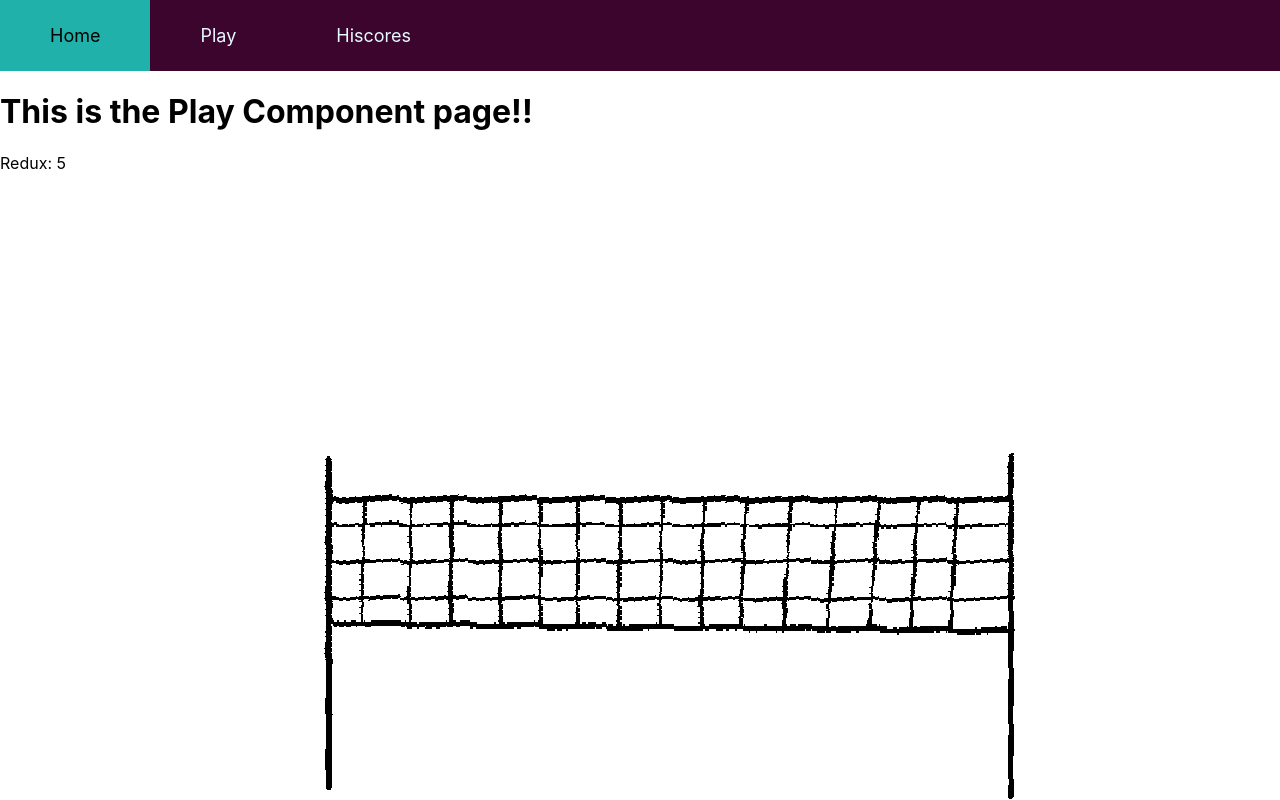
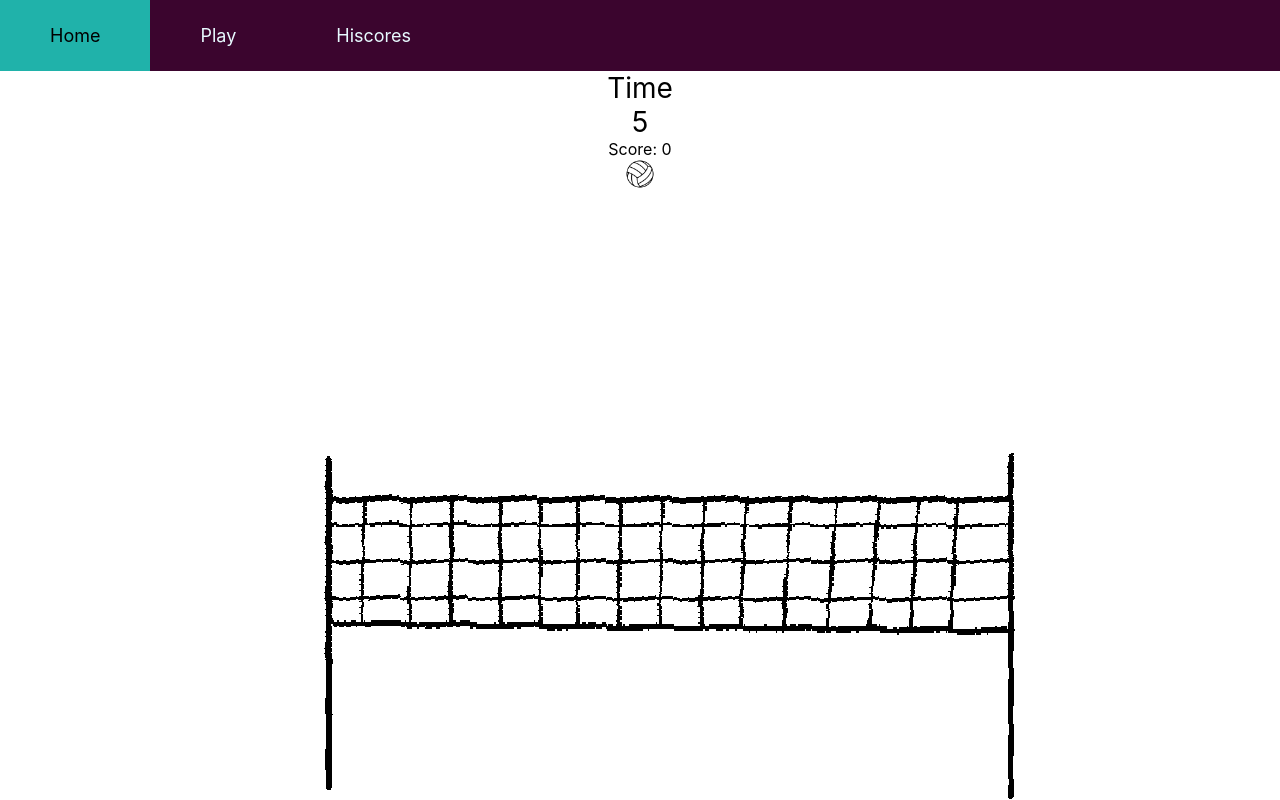
Before and after one commit to nicholas-wilson/react-redux-project, a React (Create React App) app in the folder react-redux-project/: page /play in a window 1280 px wide. Built offline with nearby package versions, Linux system fonts and the light colour scheme.

Commit message:
added components for score and volleyball

```diff
--- a/react-redux-project/src/App.css
+++ b/react-redux-project/src/App.css
@@ -54,3 +54,11 @@ a {
   left: 25%;
   bottom: 0%;
 }
+
+.Play {
+  text-align:center;
+}
+
+.Timer {
+  font-size: 28px;
+}
--- /dev/null
+++ b/react-redux-project/src/actions/index.js
@@ -0,0 +1,11 @@
+export const incrementTime = ()=> {
+  return {
+    type: "INCREMENT_TIME"
+  }
+}
+
+export const incrementScore = ()=> {
+  return {
+    type: "INCREMENT_SCORE"
+  }
+}
--- a/react-redux-project/src/components/Play.js
+++ b/react-redux-project/src/components/Play.js
@@ -1,20 +1,34 @@
 import React, {Component} from 'react';
 import VolleyBallNet from './VolleyballNet';
 import Timer from './Timer';
+import Score from './Score';
+import Volleyball from './Volleyball';
+import {incrementScore} from '../actions';
+import { connect } from "react-redux";
 
 class Play extends Component {
+
 
   render() {
 
     return (
       <div className="Play">
-        <h1>This is the Play Component page!!</h1>
-        {/* I need a volleyball that will be moved around */}
-        <Timer/>
+        <div className="ScoreTimeContainer">
+          <Timer/>
+          <Score score="0"/>
+        </div>
+        <Volleyball size="30" increaseScore={this.props.increaseScore}/>
+        {/*props for volleyball xPos={} yPos={} size={} */}
         <VolleyBallNet/>
       </div>
     )
   }
 }
 
-export default Play
+const mapDispatchToProps = (dispatch)=> {
+  return {
+    increaseScore: () => dispatch(incrementScore)
+  }
+}
+
+export default connect(null, mapDispatchToProps)(Play)
--- /dev/null
+++ b/react-redux-project/src/components/Score.js
@@ -0,0 +1,11 @@
+import React, {Component} from 'react';
+
+class Score extends Component {
+  render() {
+    return (
+      <div className="Score">Score: {this.props.score}</div>
+    )
+  }
+}
+
+export default Score
--- a/react-redux-project/src/components/Timer.js
+++ b/react-redux-project/src/components/Timer.js
@@ -16,7 +16,8 @@ class Timer extends Component {
   render() {
     return (
       <div className="Timer">
-        Redux: {this.props.time}
+        Time<br/>
+        {this.props.time}
       </div>
     )
   }
@@ -30,7 +31,7 @@ const mapStateToProps = (state) => {
 
 const mapDispatchToProps = (dispatch) => {
   return {
-    tick: () => dispatch({type: 'INCREMENT'})
+    tick: () => dispatch({type: 'INCREMENT_TIME'})
   }
 }
 
--- /dev/null
+++ b/react-redux-project/src/components/Volleyball.js
@@ -0,0 +1,13 @@
+import React, { Component } from "react";
+import volleyball from "../images/volleyball.png";
+
+class Volleyball extends Component {
+
+  render() {
+    return(
+      <img src={volleyball} alt="Volleyball" width={this.props.size} height={this.props.size}/>
+    )
+  }
+}
+
+export default Volleyball
--- a/react-redux-project/src/reducers/rootReducer.js
+++ b/react-redux-project/src/reducers/rootReducer.js
@@ -2,6 +2,7 @@ import {combineReducers} from "redux";
 
 const rootReducer = combineReducers({
   time: timeReducer,
+  score: scoreReducer,
 })
 
 export default rootReducer;
@@ -9,10 +10,20 @@ export default rootReducer;
 function timeReducer(state = 0, action) {
 
   switch(action.type){
-    case "INCREMENT":
+    case "INCREMENT_TIME":
       state++;
       return state;
     default:
       return state;
   }
 }
+
+function scoreReducer(state = 0, action) {
+  switch(action.type) {
+    case "INCREMENT_SCORE":
+      state++;
+      return state;
+    default:
+        return state;
+  }
+}
```
Also changed, not shown: react-redux-project/src/images/volleyball.png (added).
